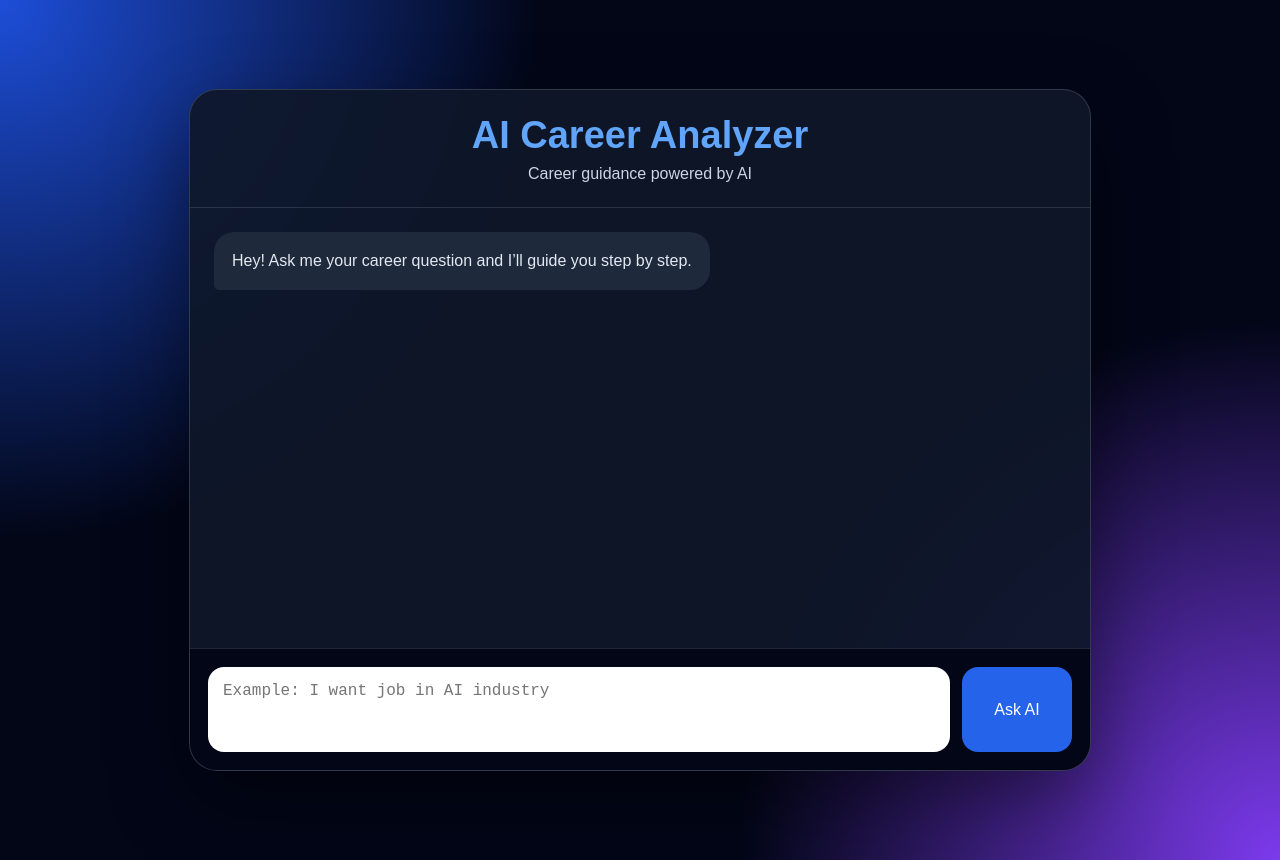
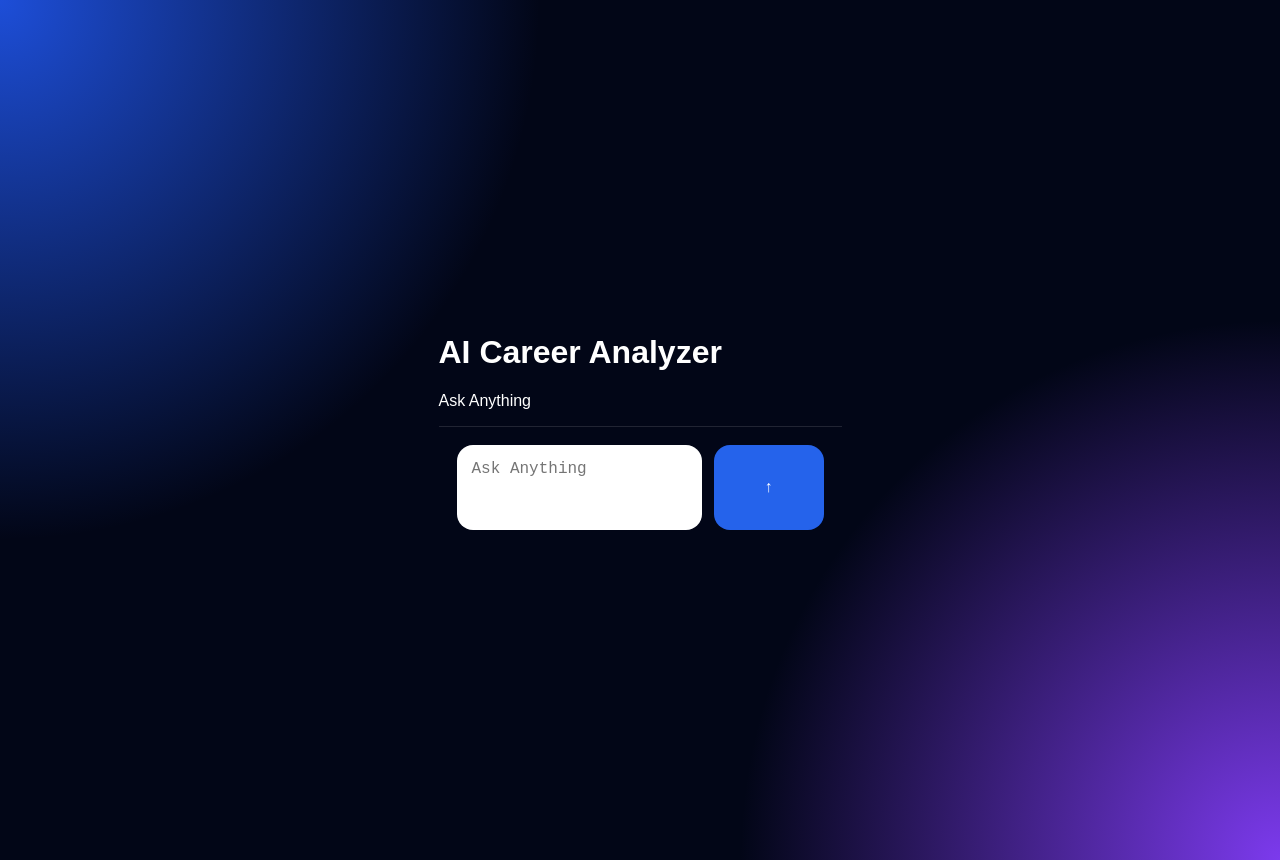
Before and after one commit to trupen0009-tech/career_analyzer, a React (Vite) app in the folder frontend/: page / in a window 1280 px wide. Built offline with nearby package versions, Linux system fonts and the light colour scheme.

Commit message:
Update App.jsx

```diff
--- a/frontend/src/App.jsx
+++ b/frontend/src/App.jsx
@@ -1,4 +1,4 @@
-import React, { useState } from "react";
+import React, { useState, useRef, useEffect } from "react";
 import { createRoot } from "react-dom/client";
 import "./style.css";
 
@@ -6,21 +6,31 @@ const API_URL = "https://career-analyzer-nma6.onrender.com/analyze";
 
 function App() {
   const [question, setQuestion] = useState("");
-  const [messages, setMessages] = useState([
-    {
-      role: "ai",
-      text: "Hey! Ask me your career question and I’ll guide you step by step."
-    }
-  ]);
+  const [messages, setMessages] = useState([]);
   const [loading, setLoading] = useState(false);
+
+  const chatEndRef = useRef(null);
+
+  useEffect(() => {
+    chatEndRef.current?.scrollIntoView({
+      behavior: "smooth"
+    });
+  }, [messages]);
 
   async function askAI() {
     if (question.trim() === "") return;
 
     const userQuestion = question;
+
+    setMessages((prev) => [
+      ...prev,
+      {
+        role: "user",
+        text: userQuestion
+      }
+    ]);
+
     setQuestion("");
-
-    setMessages((prev) => [...prev, { role: "user", text: userQuestion }]);
     setLoading(true);
 
     try {
@@ -29,36 +39,65 @@ function App() {
         headers: {
           "Content-Type": "application/json"
         },
-        body: JSON.stringify({ question: userQuestion })
+        body: JSON.stringify({
+          question: userQuestion
+        })
       });
 
       const data = await response.json();
 
       setMessages((prev) => [
         ...prev,
-        { role: "ai", text: data.answer || data.error || "No answer received." }
+        {
+          role: "ai",
+          text:
+            data.answer ||
+            data.error ||
+            "No answer received."
+        }
       ]);
     } catch (error) {
       setMessages((prev) => [
         ...prev,
-        { role: "ai", text: "Backend connection failed. Check Render link." }
+        {
+          role: "ai",
+          text: "Backend connection failed."
+        }
       ]);
     }
 
     setLoading(false);
   }
 
+  function handleKeyDown(e) {
+    if (e.key === "Enter" && !e.shiftKey) {
+      e.preventDefault();
+      askAI();
+    }
+  }
+
+  const conversationStarted = messages.length > 0;
+
   return (
     <div className="page">
-      <div className="app-box">
-        <div className="header">
-          <h1>AI Career Analyzer</h1>
-          <p>Career guidance powered by AI</p>
-        </div>
 
-        <div className="chat-box">
+      <div className="background"></div>
+
+      <div
+        className={
+          conversationStarted
+            ? "chat-layout active"
+            : "chat-layout"
+        }
+      >
+
+        <div className="messages">
+
           {messages.map((msg, index) => (
-            <div key={index} className={`message-row ${msg.role}`}>
+            <div
+              key={index}
+              className={`message-row ${msg.role}`}
+            >
               <div className={`message ${msg.role}`}>
                 {msg.text}
               </div>
@@ -67,25 +106,55 @@ function App() {
 
           {loading && (
             <div className="message-row ai">
-              <div className="message ai">Thinking...</div>
+              <div className="message ai">
+                Thinking...
+              </div>
             </div>
           )}
+
+          <div ref={chatEndRef}></div>
         </div>
 
+        {!conversationStarted && (
+          <div className="hero">
+            <h1>AI Career Analyzer</h1>
+            <p>Ask Anything</p>
+          </div>
+        )}
+
+        <div
+          className={
+            conversationStarted
+              ? "input-wrapper bottom"
+              : "input-wrapper center"
+          }
+        >
+
           <div className="input-box">
+
             <textarea
-            placeholder="Example: I want job in AI industry"
+              placeholder="Ask Anything"
               value={question}
-            onChange={(e) => setQuestion(e.target.value)}
+              onChange={(e) =>
+                setQuestion(e.target.value)
+              }
+              onKeyDown={handleKeyDown}
             />
 
             <button onClick={askAI}>
-            Ask AI
+              ↑
             </button>
+
           </div>
+
         </div>
+
+      </div>
+
     </div>
   );
 }
 
-createRoot(document.getElementById("root")).render(<App />);
+createRoot(
+  document.getElementById("root")
+).render(<App />);
```
Lines whose indentation alone changed are shown as unchanged.
